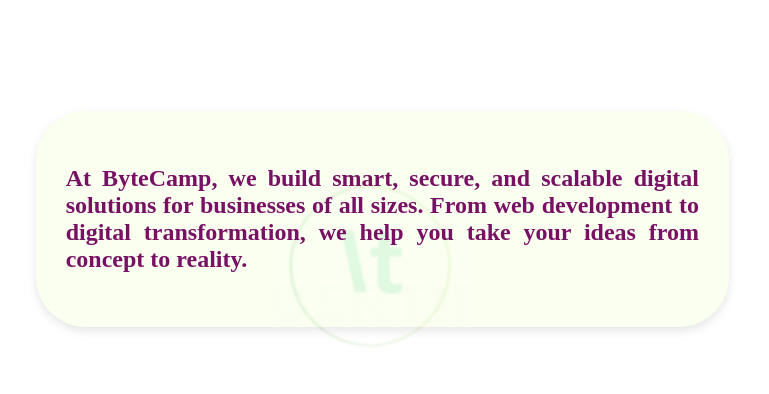
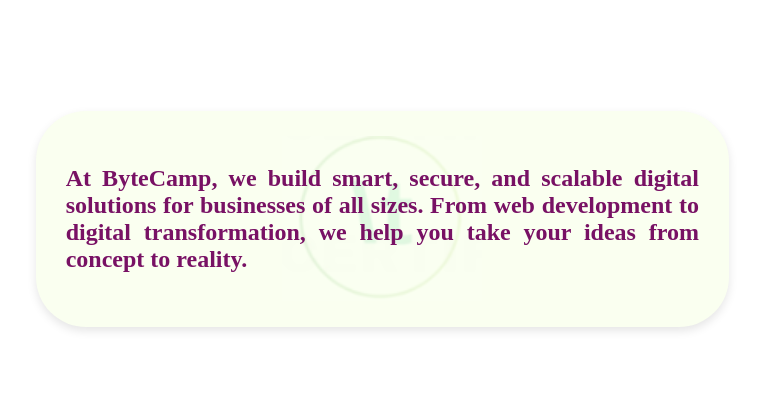
Before and after one commit to Narmada-Natarajan/bytecamp-landingpage, a plain HTML site: page index.html in a window 1280 px wide. Shown: the part 277-671 px from the top of the page, 511-1280 px from the left. Drawn offline with Linux system fonts and the light colour scheme.

Commit message:
[Updated]:stylish home page

```diff
--- a/home.css
+++ b/home.css
@@ -69,6 +69,7 @@ h1{
 
 .card{
     background-color: rgb(250, 255, 240);
+    position: relative;
     padding:30px;
     max-width:650px;
     border-radius:50px;
@@ -82,8 +83,8 @@ h1{
     background-size:200px;
     opacity:0.1;
     position:absolute;
-    top:68%;
-    left:69%;
+    top:50%;
+    left:50%;
     transform:translate(-50%, -50%);
     width:300px;
     height:300px;
```
